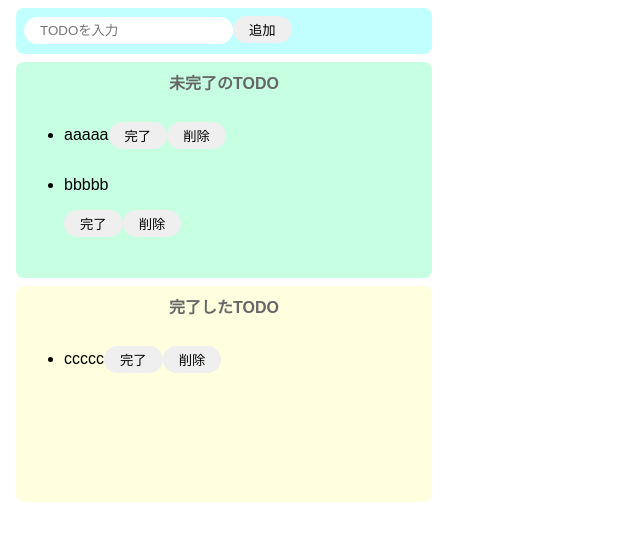
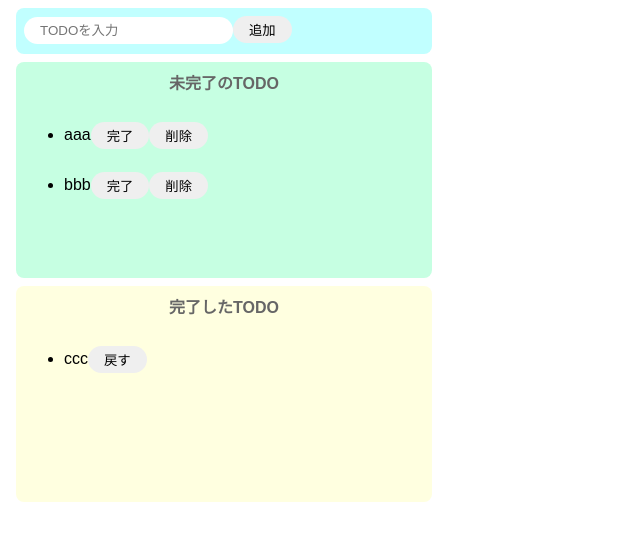
Before and after one commit to TonChan0828/TODO_App_React, a React (Create React App) app: page / in a window 1280 px wide. Shown: the top 540 px of the page, without its empty margins (0-640 px from the left). Built offline with nearby package versions, Linux system fonts and the light colour scheme.

Commit message:
追加機能実装

```diff
--- a/src/App.jsx
+++ b/src/App.jsx
@@ -1,44 +1,60 @@
-import React from "react";
+import React, { useState } from "react";
 import "./styles.css";
 
 export const App = () => {
+  const [todoText, setTodoText] = useState("");
+  const [incompleteTodos, setIncompleteTodos] = useState(["aaa", "bbb"]);
+  const [completeTodos, setCompleteTodos] = useState(["ccc"]);
+
+  const onChangeTodoText = (event) => setTodoText(event.target.value);
+  const onClickAdd = () => {
+    if (todoText === "") return;
+    const newTodos = [...incompleteTodos, todoText];
+    setIncompleteTodos(newTodos);
+    setTodoText("");
+  };
+
   return (
     <>
       <div className="input-area">
-        <input placeholder="TODOを入力" />
-        <button>追加</button>
+        <input
+          placeholder="TODOを入力"
+          value={todoText}
+          onChange={onChangeTodoText}
+        />
+        <button onClick={onClickAdd}>追加</button>
       </div>
 
       <div className="incomplete-area">
         <p className="title">未完了のTODO</p>
         <ul>
-          <li>
+          {incompleteTodos.map((todo) => {
+            return (
+              <li key={todo}>
                 <div className="list-row">
-              <p>aaaaa</p>
+                  <p>{todo}</p>
                   <button>完了</button>
                   <button>削除</button>
                 </div>
               </li>
-          <li>
-            <div>
-              <p className="list-row">bbbbb</p>
-              <button>完了</button>
-              <button>削除</button>
-            </div>
-          </li>
+            );
+          })}
         </ul>
       </div>
 
       <div className="complete-area">
         <p className="title">完了したTODO</p>
         <ul>
-          <li>
+          {completeTodos.map((todo) => {
+            return (
+              <li key={todo}>
                 <div className="list-row">
-              <p>ccccc</p>
-              <button>完了</button>
-              <button>削除</button>
+                  <p>{todo}</p>
+                  <button>戻す</button>
                 </div>
               </li>
+            );
+          })}
         </ul>
       </div>
     </>
```
Lines whose indentation alone changed are shown as unchanged.
